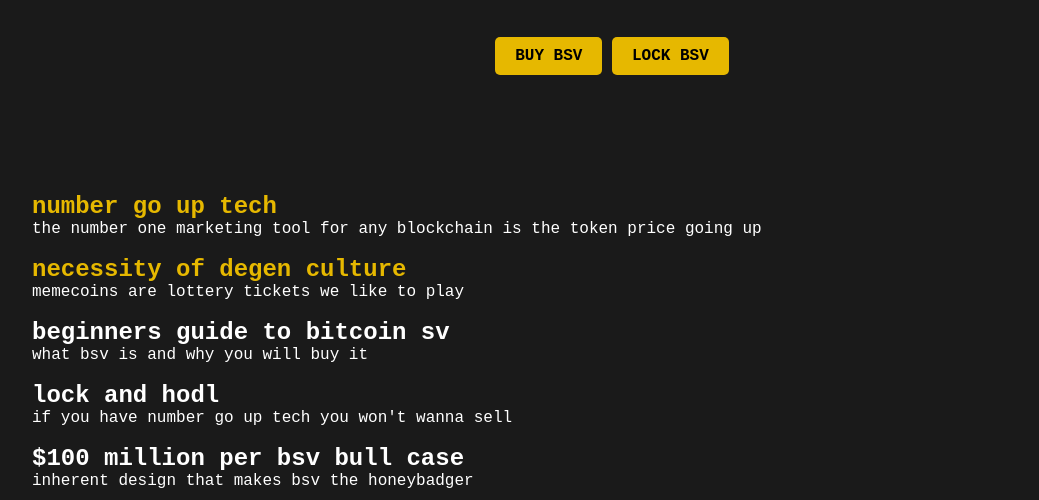
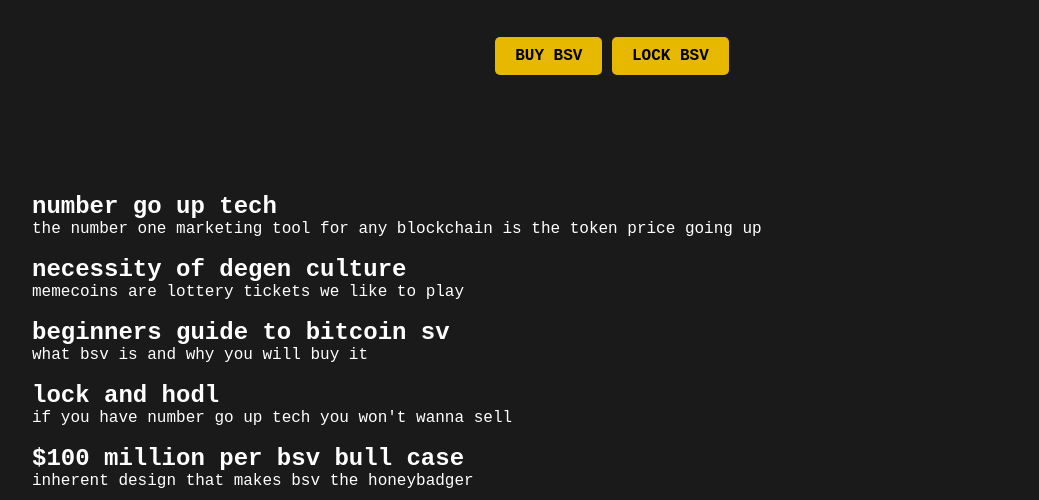
Before and after one commit to hodlbsv/hodlbsv, a plain HTML site: page index.html in a window 1280 px wide. Shown: the part 279-779 px from the top of the page, without its empty margins (28-1067 px from the left). Drawn offline with Linux system fonts and the light colour scheme.

Commit message:
Add files via upload

```diff
--- a/index.html
+++ b/index.html
@@ -39,12 +39,12 @@
         <div class="container">
             <div class="feature">
                 <img src="feature1.jpg" alt="">
-                <a href=https://hodlnet.sh/search?q=number+go+up target="_blank" style="text-decoration:none"; color: white; onmouseover="this.style.color='#e6b800';" onmouseout="this.style.color='white';"><h2>number go up tech</h2></a>
+                <a href=https://hodlnet.sh/search?q=number+go+up target="_blank" style="text-decoration:none;color:white;""><h2>number go up tech</h2></a>
                 <p>the number one marketing tool for any blockchain is the token price going up</p>
             </div>
             <div class="feature">
                 <img src="feature2.jpg" alt="">
-                <a href=https://hodlnet.sh/search?q=degen target="_blank" style="text-decoration:none"; color: white; onmouseover="this.style.color='#e6b800';" onmouseout="this.style.color='white';"><h2>necessity of degen culture</h2></a>
+                <a href=https://hodlnet.sh/search?q=degen target="_blank" style="text-decoration:none; color: white;"><h2>necessity of degen culture</h2></a>
                 <p>memecoins are lottery tickets we like to play</p>
             </div>
 
```
